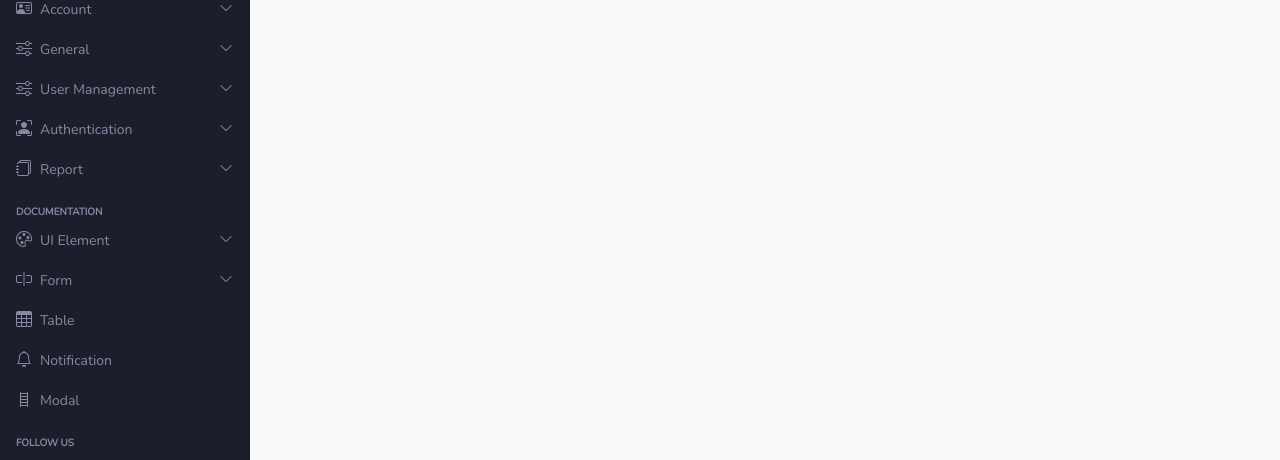
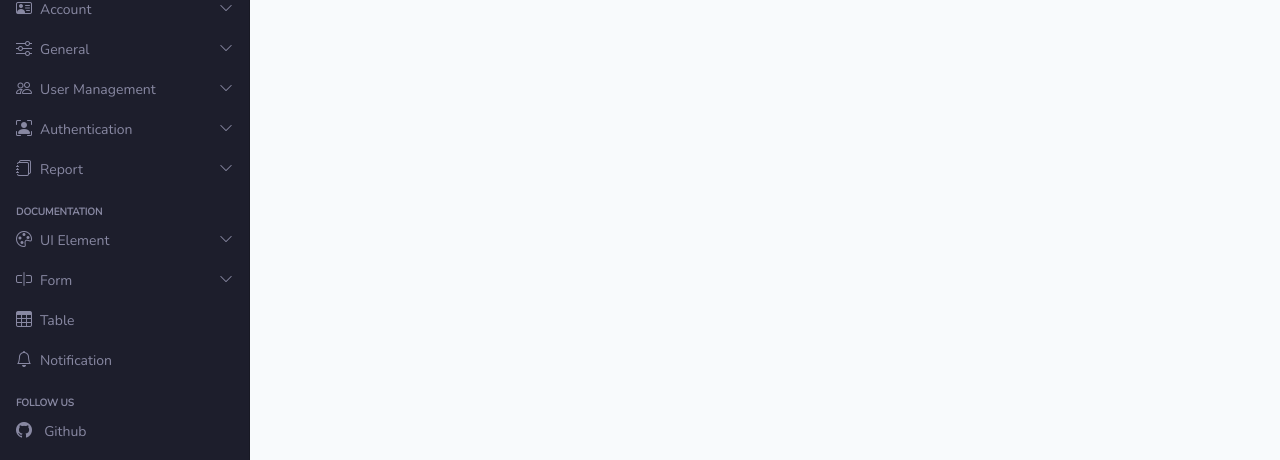
Before and after one commit to riymuh/grafite-admin-dashboard, a website built with webpack: page dist/layout/original.html in a window 1280 px wide. Shown: the part 233-693 px from the top of the page. Built offline with nearby package versions, Linux system fonts and the light colour scheme.

Commit message:
change icon user management

```diff
--- a/dist/layout/original.html
+++ b/dist/layout/original.html
@@ -284,7 +284,7 @@ License: You must have a valid license purchased only from above link in order t
             <a class="nav-link px-3 sidebar-link" data-bs-toggle="collapse" href="#pages-user-management" role="button"
               aria-expanded="false" aria-controls="collapseExample">
               <span class="me-2 fs-6">
-                <i class="bi bi-sliders"></i>
+                <i class="bi bi-people"></i>
               </span>
               <span class="fs-7">User Management</span>
               <span class="right-icon ms-auto fs-7">
@@ -498,14 +498,6 @@ License: You must have a valid license purchased only from above link in order t
                 <i class="bi bi-bell"></i>
               </span>
               <span class="fs-7">Notification</span>
-            </a>
-          </li>
-          <li>
-            <a href="" class="nav-link px-3 sidebar-link text-muted">
-              <span class="me-2 fs-6">
-                <i class="bi bi-ladder"></i>
-              </span>
-              <span class="fs-7">Modal</span>
             </a>
           </li>
           <li class="my-2"></li>
```
